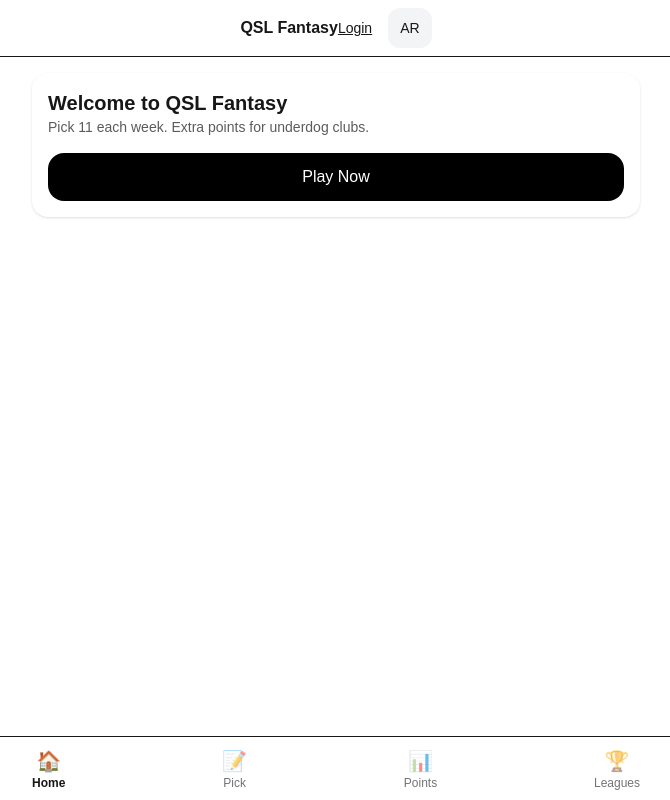
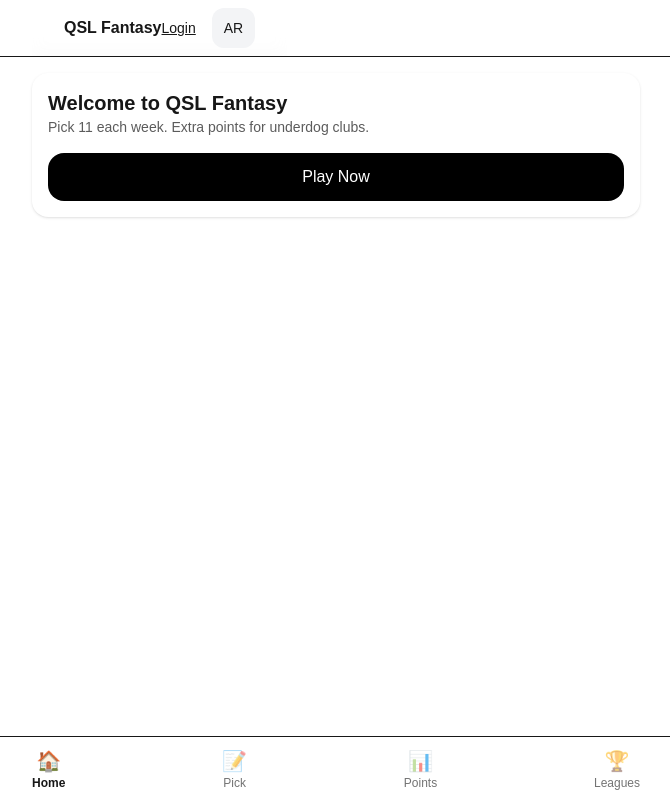
Before and after one commit to naifnasr2912/qsl-fantasy, a Next.js app: page / in a window 1280 px wide. Shown: the whole page, without its empty margins (304-974 px from the left). Built offline with nearby package versions, Linux system fonts and the light colour scheme; no server answers.

Commit message:
fix: load TopBar via client HeaderShell to avoid ssr;false in server layout

```diff
--- a/app/layout.tsx
+++ b/app/layout.tsx
@@ -4,9 +4,7 @@ import type { ReactNode } from "react";
 
 import BottomNav from "@/components/BottomNav";
 
-import dynamic from "next/dynamic";
-
-const TopBar = dynamic(() => import("@/components/TopBar"), { ssr: false });
+import HeaderShell from "@/components/HeaderShell";
 
 
 
@@ -23,7 +21,7 @@ export default function RootLayout({ children }: { children: ReactNode }) {
 
           <div className="mx-auto max-w-screen-sm px-4 h-14 flex items-center justify-between">
 
-            <TopBar />
+            <HeaderShell />
 
           </div>
 
--- /dev/null
+++ b/components/HeaderShell.tsx
@@ -0,0 +1,30 @@
+"use client";
+
+
+
+import dynamic from "next/dynamic";
+
+
+
+// Load TopBar on the client only
+
+const TopBar = dynamic(() => import("@/components/TopBar"), { ssr: false });
+
+
+
+export default function HeaderShell() {
+    return (
+
+    <header className="sticky top-0 z-40 border-b bg-white/80 backdrop-blur">
+
+      <div className="mx-auto max-w-screen-sm px-4 h-14 flex items-center justify-between">
+
+        <TopBar />
+
+      </div>
+
+    </header>
+
+  );
+
+}
```
